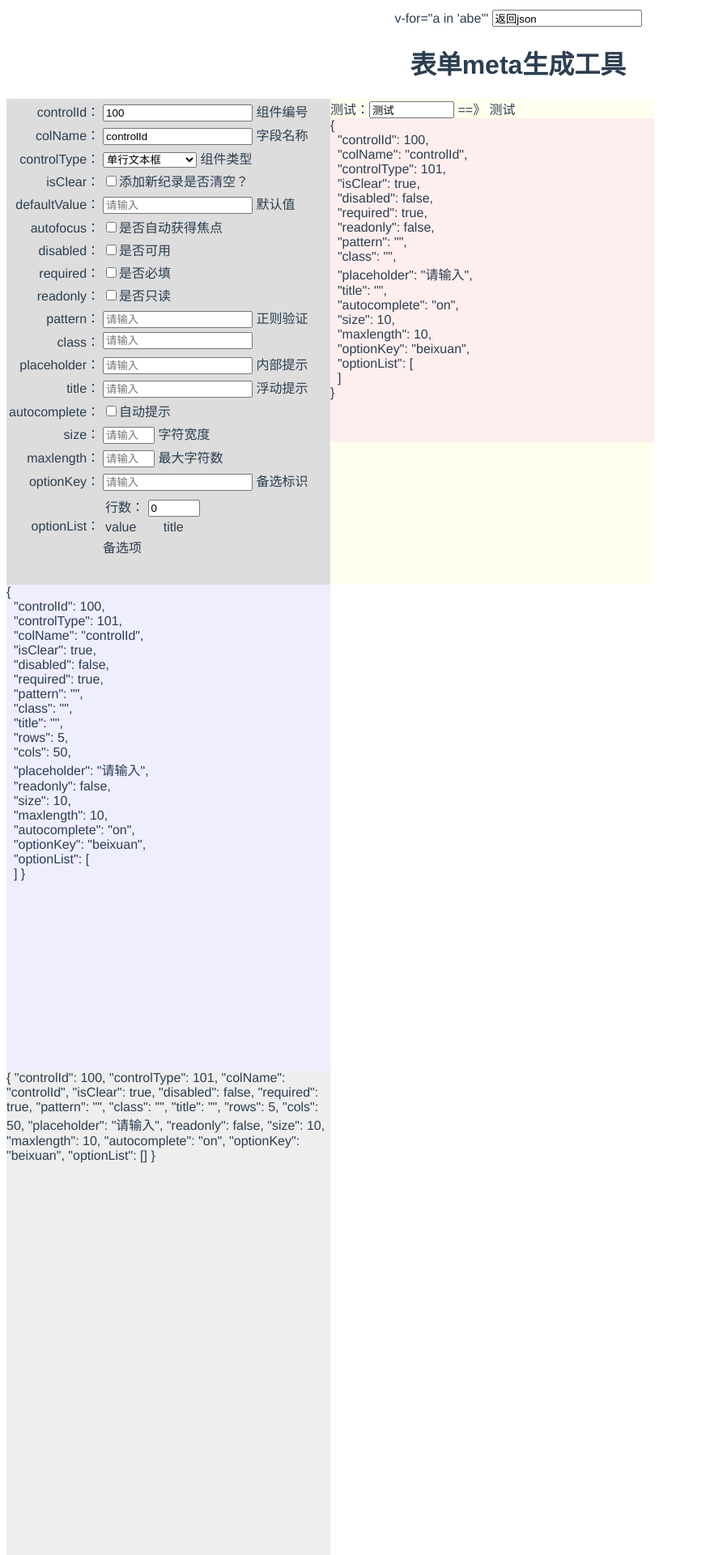
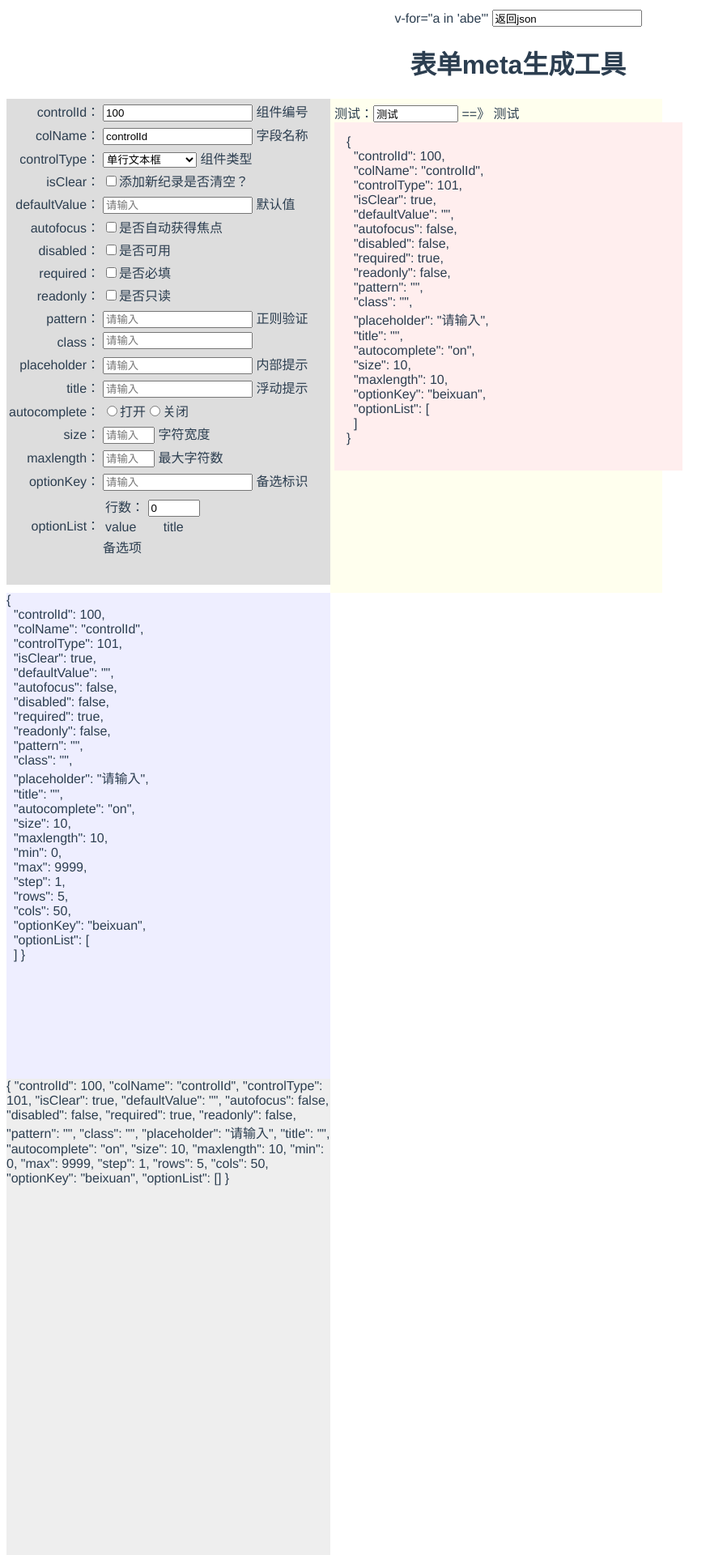
Before and after one commit to naturefwvue/nfComponents, a Vue app: page /FormHelp in a window 1280 px wide. Shown: the part 80-2000 px from the top of the page at 81% size, without its empty margins (0-898 px from the left). Built offline with nearby package versions, Linux system fonts and the light colour scheme.

Commit message:
修改表单生成工具

```diff
--- a/src/components/metahelp.json
+++ b/src/components/metahelp.json
@@ -268,15 +268,19 @@
         "114": {
           "controlId": 114,
           "colName": "autocomplete",
-          "controlType": 180,
+          "controlType": 183,
           "isClear": false,
           "class": "",
           "title": "",
           "autocomplete": "on",
           "optionList": [{
-            "value": 1,
-            "title": "自动提示"
-          }]
+            "value": "on",
+            "title": "打开"
+            },
+            {
+              "value": "off",
+              "title": "关闭"
+            }]
         },
         "115": {
           "controlId": 111,
--- a/src/components/nf-meta-help.vue
+++ b/src/components/nf-meta-help.vue
@@ -14,9 +14,9 @@
         </tr>
       </table>
     </div>
-    <div align="left" style="background-color:#FFFFEE;height:600px;width:400px;float:left;">
+    <div align="left" style="padding:5px;background-color:#FFFFEE;height:600px;width:400px;float:left;">
       测试：<nfInput v-model="testValue" :meta="reMeta"  /> ==》 {{testValue}}
-      <div align="left" style="background-color:#FFEEEE;height:400px;width:400px;clear:both">
+      <div align="left" style="padding:15px;background-color:#FFEEEE;height:400px;width:400px;clear:both">
         {<br>
           <span v-for="(item, key, index) in tmpMeta" :key="index">
             <span v-if="typeof item === 'number' && !isNaN(item)">&nbsp;&nbsp;"{{key}}": {{item}}, <br></span>
@@ -74,35 +74,38 @@ export default {
       helpMeta: {}, // 绑定控件的
       reMeta: { // 固定属性的
         controlId: 101,
-        controlType: 100,
         colName: 'abc',
+        controlType: 101,
         isClear: true,
+        defaultValue: '',
+        autofocus: false,
         disabled: false,
         required: true,
+        readonly: false,
         pattern: '',
         class: '',
+        placeholder: '请输入',
         title: '',
+        autocomplete: 'on',
+        size: 10,
+        maxlength: 10,
+        min: 0,
+        max: 9999,
+        step: 1,
         rows: 5,
         cols: 50,
-        placeholder: '请输入',
-        readonly: false,
-        size: 10,
-        maxlength: 10,
-        autocomplete: 'on',
         optionKey: 'beixuan',
         optionList: []
       },
       tmpMeta: {}, // 按需生成属性的
-      trList: [103, 104, 105, 106, 107, 108, 109, 110, 113, 114, 115, 116, 117, 118, 119, 120, 121, 122, 123],
+      trList: [103],
       type: {},
       numberList: []
     }
   },
   created: function () {
     // 读取json
-    // alert('created')
     const json = require('../components/metahelp.json')
-    // alert(json.helpMeta[103].controlId)
     // 给data赋值
     this.helpMeta = json.helpMeta
     this.helpMeta[103].optionList = json.dic.ControlTypeList
@@ -132,7 +135,6 @@ export default {
       this.$emit('update:modelValue', this.aa) // 返回给调用者
     },
     sendValue: function (value, colName) {
-      // alert(this.reMeta)
       // 根据字段名，设置
       // alert(colName)
       if (colName === 'controlType') {
@@ -149,9 +151,6 @@ export default {
         this.tmpMeta[key] = this.reMeta[key]
       }
       this.$emit('update:modelValue', this.tmpMeta)
-    },
-    myload: function () {
-      // alert(event)
     }
   }
 }
```
